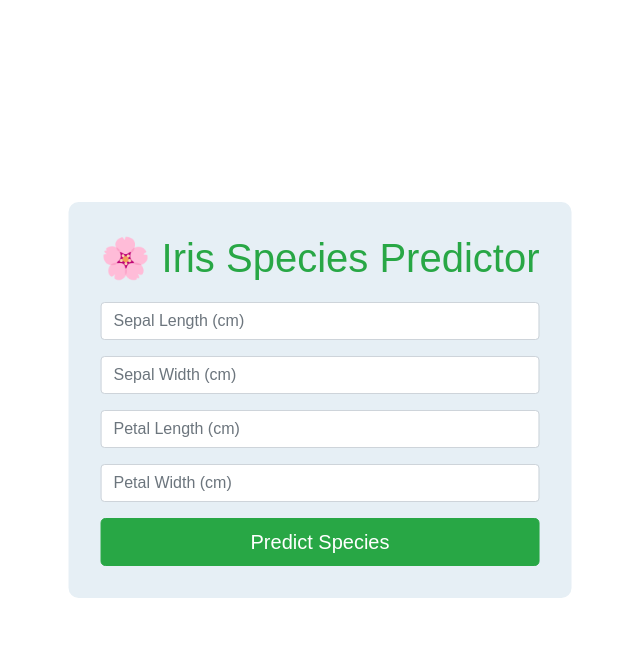
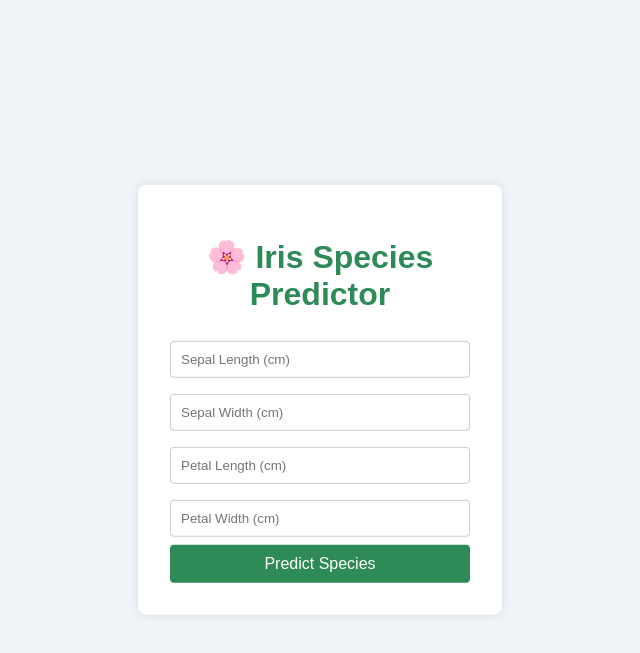
Before and after one commit to Eiseu01/iris, a Django app: page / in a window 1280 px wide. Shown: the top 653 px of the page, without its empty margins (320-960 px from the left). Run offline with Django 5.2, Linux system fonts and the light colour scheme; some libraries are stand-ins or nearby versions.

Commit message:
Add files via upload

```diff
--- a/flower/base/templates/index.html
+++ b/flower/base/templates/index.html
@@ -1,50 +1,74 @@
 <!DOCTYPE html>
 <html lang="en">
+
 <head>
     <meta charset="UTF-8">
     <title>Iris Species Predictor</title>
-    <link rel="stylesheet" href="https://maxcdn.bootstrapcdn.com/bootstrap/4.0.0/css/bootstrap.min.css">
     <style>
+        body {
+            margin: 0;
+            padding: 0;
+            font-family: Arial, Helvetica, sans-serif;
+            background-color: #f0f4f8;
+        }
+
         .center {
             position: absolute;
             text-align: center;
             left: 50%;
             top: 50%;
             transform: translate(-50%, -50%);
-            font-family: Arial, Helvetica, sans-serif;
-            background-color: rgb(230, 239, 245);
+            background-color: white;
             padding: 2rem;
-            border-radius: 10px;
+            border-radius: 8px;
+            box-shadow: 0 0 10px rgba(0, 0, 0, 0.1);
+            width: 300px;
+        }
+
+        h1 {
+            color: #2e8b57;
+            margin-bottom: 20px;
+        }
+
+        input[type="number"] {
+            width: 100%;
+            padding: 10px;
+            margin: 8px 0;
+            box-sizing: border-box;
+            border: 1px solid #ccc;
+            border-radius: 4px;
+        }
+
+        input[type="submit"] {
+            background-color: #2e8b57;
+            color: white;
+            padding: 10px;
+            width: 100%;
+            border: none;
+            border-radius: 4px;
+            cursor: pointer;
+            font-size: 16px;
+        }
+
+        input[type="submit"]:hover {
+            background-color: #256f46;
         }
     </style>
 </head>
+
 <body>
     <div class="center">
-        <h1 style="color: #28a745; margin-bottom: 20px;">
-            🌸 Iris Species Predictor
-        </h1>
+        <h1>🌸 Iris Species Predictor</h1>
 
         <form action="result">
             {% csrf_token %}
-
-            <div class="form-group">
-                <input class="form-control" type="number" step="0.1" name="sepal_length" placeholder="Sepal Length (cm)" required>
-            </div>
-
-            <div class="form-group">
-                <input class="form-control" type="number" step="0.1" name="sepal_width" placeholder="Sepal Width (cm)" required>
-            </div>
-
-            <div class="form-group">
-                <input class="form-control" type="number" step="0.1" name="petal_length" placeholder="Petal Length (cm)" required>
-            </div>
-
-            <div class="form-group">
-                <input class="form-control" type="number" step="0.1" name="petal_width" placeholder="Petal Width (cm)" required>
-            </div>
-
-            <input type="submit" class="btn btn-success btn-lg btn-block" value="Predict Species">
+            <input type="number" step="0.1" name="sepal_length" placeholder="Sepal Length (cm)" required>
+            <input type="number" step="0.1" name="sepal_width" placeholder="Sepal Width (cm)" required>
+            <input type="number" step="0.1" name="petal_length" placeholder="Petal Length (cm)" required>
+            <input type="number" step="0.1" name="petal_width" placeholder="Petal Width (cm)" required>
+            <input type="submit" value="Predict Species">
         </form>
     </div>
 </body>
+
 </html>
```
Also changed, not shown: flower/base/templates/result.html (+45 -6 lines).
